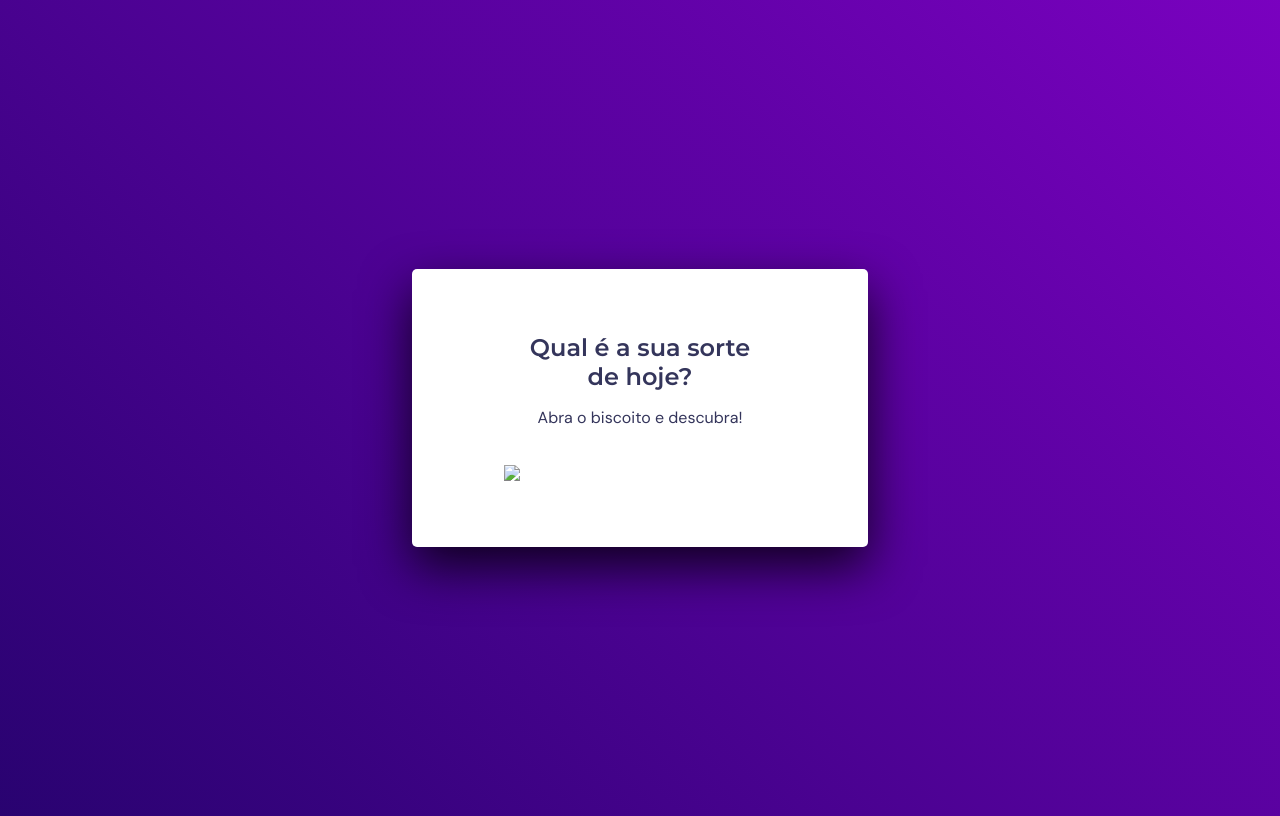
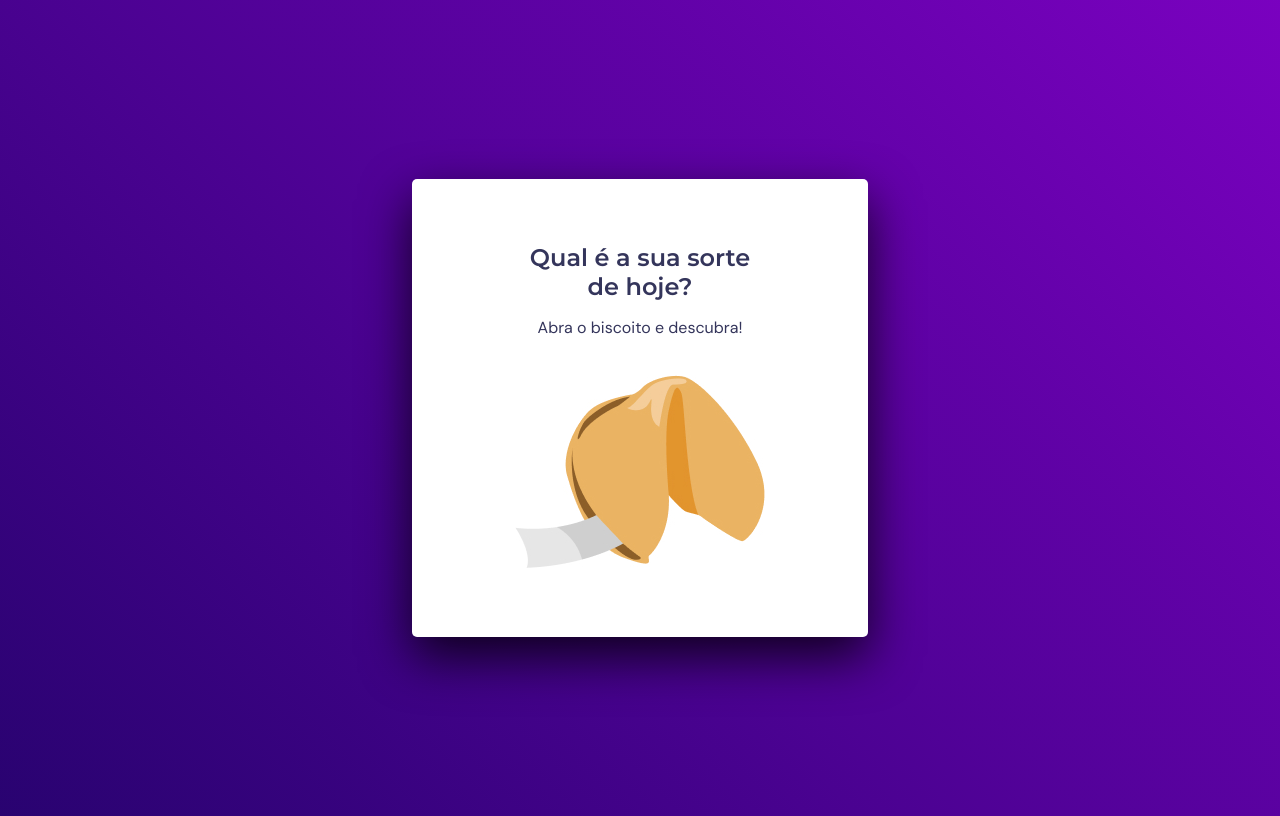
Before and after one commit to Rfls7/Biscoito-Da-Sorte, a plain HTML site: page index.html in a window 1280 px wide. Drawn offline with Linux system fonts and the light colour scheme; the site is published under a folder, as on GitHub Pages, so addresses that start at the root find nothing.

Commit message:
Update index.html

```diff
--- a/index.html
+++ b/index.html
@@ -19,7 +19,7 @@
             <h1>Qual é a sua sorte <br> de hoje?</h1>
             <p>Abra o biscoito e descubra!</p>
             <button id="btnBiscoito">
-                <img src="/Biscoito.jpg" alt="Imagem de um biscoito da sorte chinês">
+                <img src="./Biscoito.jpg" alt="Imagem de um biscoito da sorte chinês">
             </button>
         </div>
         <div class="screen2 hide">
```
